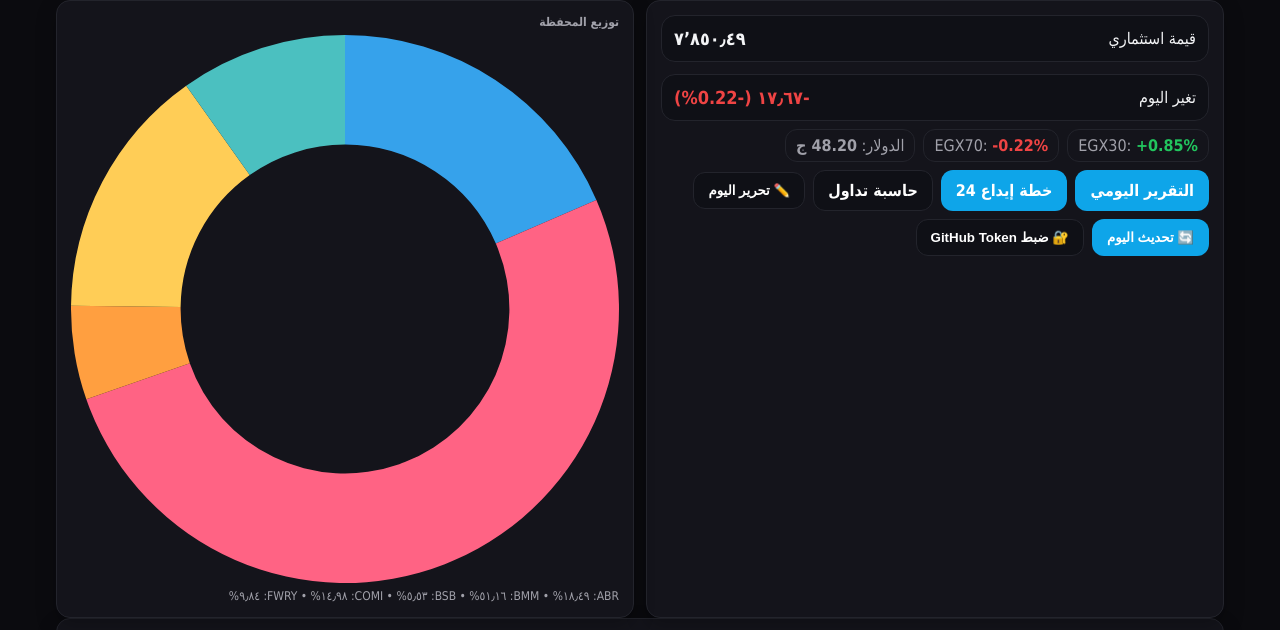
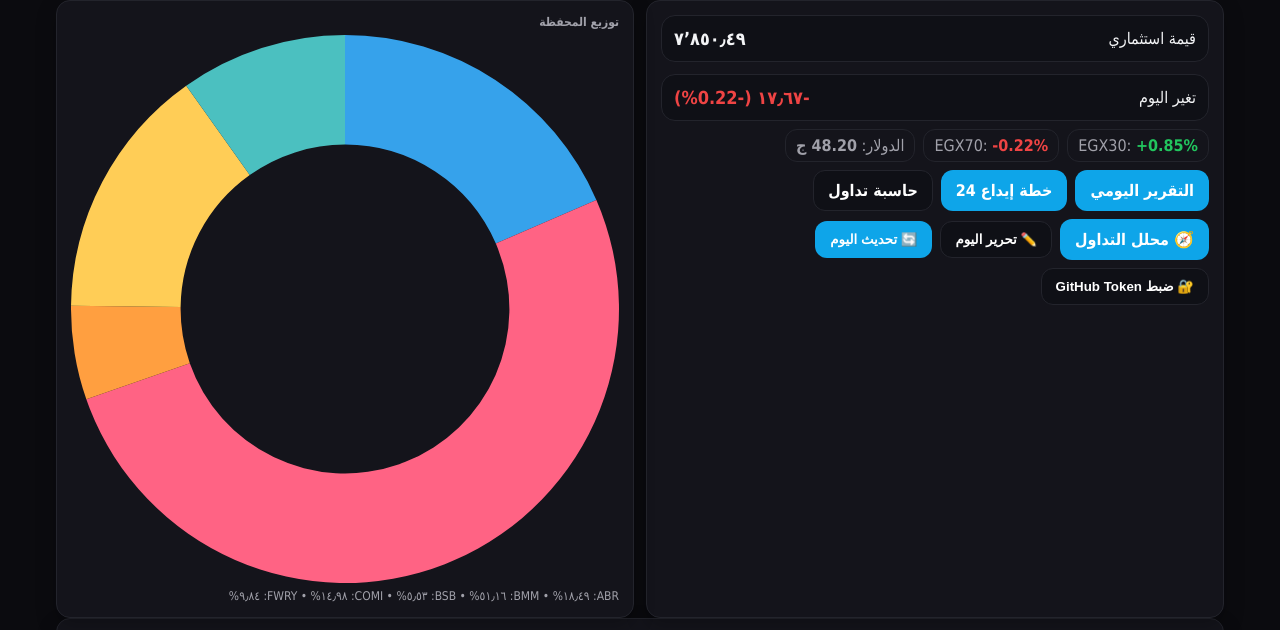
Before and after one commit to temsah2002-arch/Thndr-report-temsah, a plain HTML site: page index.html in a window 1280 px wide. Shown: the part 75-705 px from the top of the page. Drawn offline with nearby package versions, Linux system fonts and the light colour scheme.

Commit message:
Update index.html

```diff
--- a/index.html
+++ b/index.html
@@ -79,6 +79,7 @@
           <a class="btn" href="report/">التقرير اليومي</a>
           <a class="btn" href="plan/">خطة إيداع 24</a>
           <a class="btn btn--soft" href="report/#CALC">حاسبة تداول</a>
+          <a class="btn" href="report/analyzer.html">🧭 محلل التداول</a>
 
           <!-- أزرار الإدارة -->
           <button class="btn btn--soft" id="btnEdit">✏️ تحرير اليوم</button>
```
